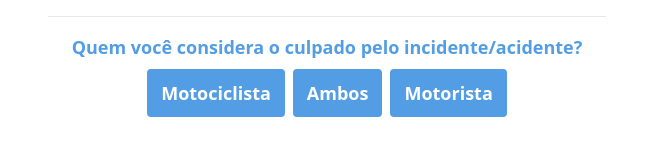
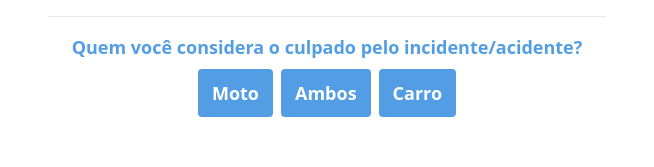
Before and after one commit to victorkauan/traffic-cases, a React (Vite) app: page /jogar/1 in a window 1280 px wide. Shown: the part 522-689 px from the top of the page, without its empty margins (313-967 px from the left). Built offline with nearby package versions, Linux system fonts and the light colour scheme.

Commit message:
feat: Update mock traffic cases

```diff
--- a/src/components/AnswerButton.tsx
+++ b/src/components/AnswerButton.tsx
@@ -20,7 +20,7 @@ export default function AnswerButton({ guilty }: AnswerButtonProps) {
   let value;
   switch (guilty) {
     case 'bike':
-      message = 'Motociclista';
+      message = 'Moto';
       value = 0;
       break;
     case 'both':
@@ -28,7 +28,7 @@ export default function AnswerButton({ guilty }: AnswerButtonProps) {
       value = 1;
       break;
     case 'car':
-      message = 'Motorista';
+      message = 'Carro';
       value = 2;
       break;
   }
--- a/src/mock/cases.json
+++ b/src/mock/cases.json
@@ -4,16 +4,16 @@
     "title": "Caso 01",
     "description": "Motorista troca de faixa de repente e derruba motociclista em avenida",
     "youtube_code": "_2dn8hoVxJo",
-    "guilty": 2,
-    "explanation": "Apesar do motociclista estar em alta velocidade na avenida, o motorista podia vê-lo facilmente pelo retrovisor uma vez que estava em seu campo de visão. Dessa forma, o principal culpado pelo acidente foi o motorista do carro."
+    "guilty": 1,
+    "explanation": "Os dois estão errados, pois o motociclista está em alta velocidade e ultrapassando os carros pelo corredor, enquanto o condutor do carro troca de faixa sem sinalizar e verificar a existência de outros veículos pelo retrovisor."
   },
   {
     "id": 1,
     "title": "Caso 02",
     "description": "Motociclista em alta velocidade bate em carro que muda de faixa em túnel",
     "youtube_code": "q4w8QeW_4s8",
-    "guilty": 2,
-    "explanation": "Mesmo com a altíssima velocidade do motociclista, a moto podia ser vista pelo retrovisor do carro bem antes da batida. O acidente ocorreu devido à troca de faixa brusca do motorista."
+    "guilty": 1,
+    "explanation": "Os dois estão errados, pois o motociclista está em alta velocidade e ultrapassando os carros pelo corredor, enquanto o condutor do carro troca de faixa sem sinalizar e verificar a existência de outros veículos pelo retrovisor."
   },
   {
     "id": 2,
@@ -28,8 +28,8 @@
     "title": "Caso 04",
     "description": "Motorista derruba motociclista em avenida",
     "youtube_code": "IgZVyUiWoSg",
-    "guilty": 2,
-    "explanation": "O acidente teria sido evitado se o motorista tivesse olhado o retrovisor momentos antes de trocar de faixa."
+    "guilty": 0,
+    "explanation": "O acidente teria sido evitado se o motociclista estivesse dirigindo com mais cautela e, assim, teria visto que o carro estava sinalizando a troca de faixa."
   },
   {
     "id": 4,
@@ -44,8 +44,8 @@
     "title": "Caso 06",
     "description": "Moto em alta velocidade colide com carro ao fazer curva",
     "youtube_code": "kNBG1420rDs",
-    "guilty": 1,
-    "explanation": "Mesmo a preferência sendo do motociclista, tornou-se praticamente impossível de perceber o carro realizando a curva devido à velocidade altíssima, assim como o carro não pôde ver a moto se aproximando durante a curva uma vez que não esperava tal velocidade."
+    "guilty": 2,
+    "explanation": "O condutor do carro está errado, pois a preferencial era do motociclista, com isso, o certo seria o motorista esperar o motociclista passar por ele."
   },
   {
     "id": 6,
```
